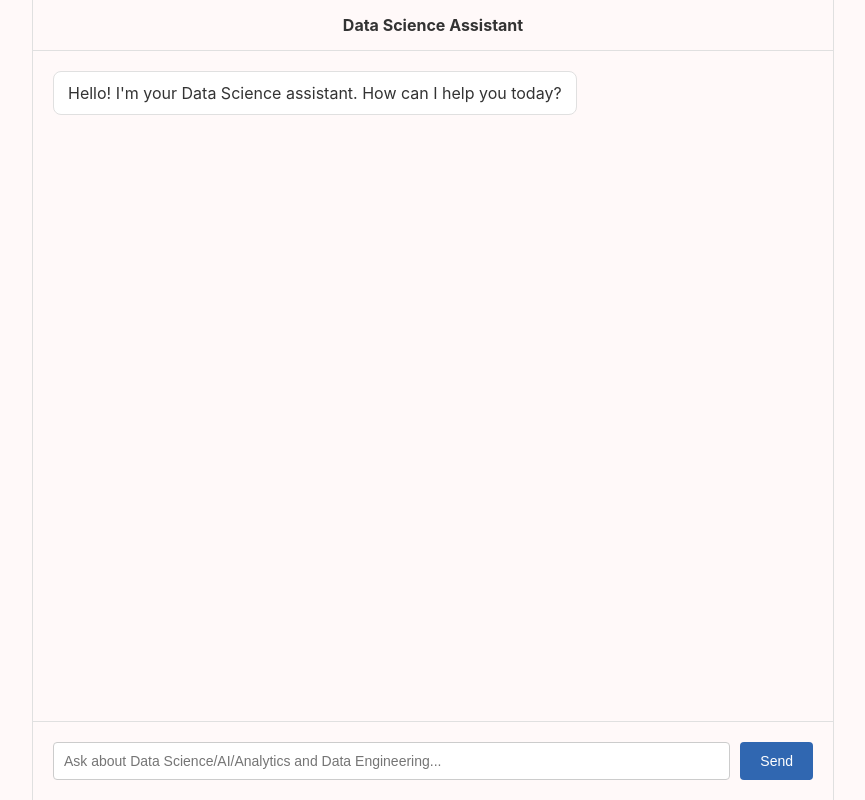
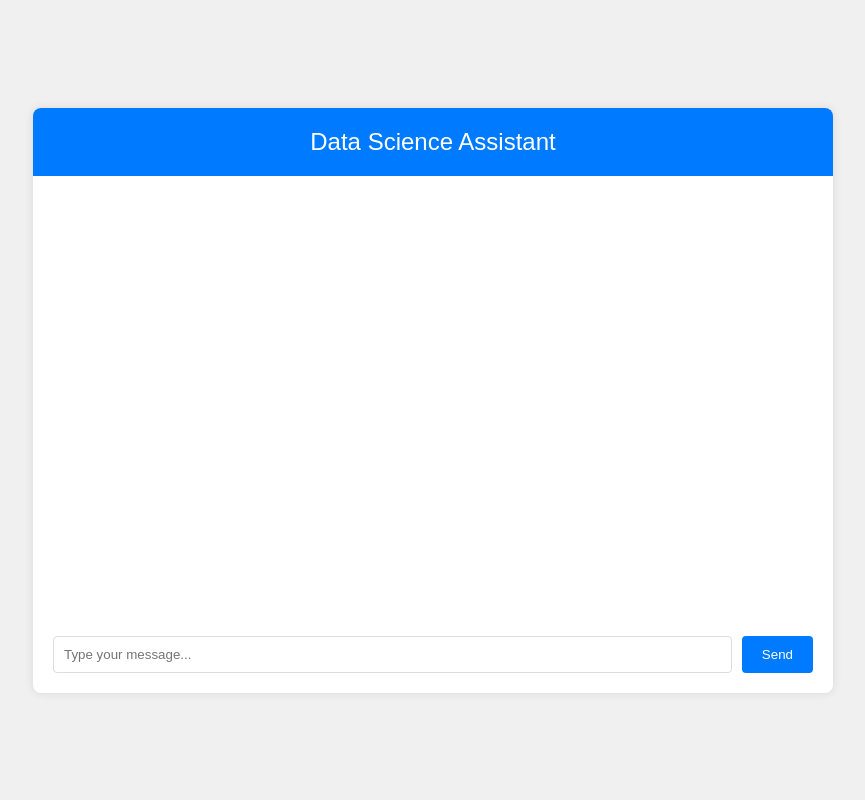
Before and after one commit to aditya699/Data-Carrer-Guide, a Flask app: page / in a window 1280 px wide. Shown: the whole page, without its empty margins (207-1072 px from the left). Run offline with Flask 3, Linux system fonts and the light colour scheme; some libraries are stand-ins or nearby versions.

Commit message:
updated reources +ui/ux

```diff
--- a/app.py
+++ b/app.py
@@ -8,6 +8,7 @@ from langchain.memory import ConversationBufferMemory
 from langchain_core.prompts.prompt import PromptTemplate
 from langchain.globals import set_llm_cache
 from langchain_community.cache import InMemoryCache
+import markdown
 
 # Load environment variables
 load_dotenv()
@@ -24,9 +25,8 @@ You are a concise and helpful data science chatbot. Your role is to provide brie
 
 ## Response Guidelines:
 
-1. Start with a short, direct answer to the query.
-2. Provide most relevant resources.
-3. End with a single follow-up question to engage the user.
+1. Provide resources, which are given in Resource Information: , never add any more resource strictly follow resources only
+2. Format your responses using Markdown syntax for better readability.
 
 ## Resource Information:
 1. Free Course on AI Engineering <https://www.youtube.com/playlist?list=PLSdiMs6f-QAc8Iq1kKJMP8kSYAEUONLgE>
@@ -76,6 +76,16 @@ You are a concise and helpful data science chatbot. Your role is to provide brie
 
 16. RAG Explained <https://www.youtube.com/watch?v=NcCL1gJYyzw&t=11s>
     *(Retrival Augmented Generation)*
+
+17. Industry ready Data Science Project | AI Project(RAG Chatbot playlist)<https://www.youtube.com/playlist?list=PLSdiMs6f-QAcGVpnZ1ougPScXkAuvqIU6>
+    *(Create a RAG based Chatbot following Industry Ready Project)
+
+18. What is AGI?<https://www.youtube.com/watch?v=2yAf_Ne6Br0&list=PLSdiMs6f-QAc4iqzR16jwELlKtrbySzEA&index=3&t=524s>
+    *(What is AGI?)
+
+19. End to End PowerBI Project<https://www.youtube.com/watch?v=IcU7qYBLu88&list=PLSdiMs6f-QAeOKeTIyMYKdUkFa_E4sIzx&index=3&t=2159s>
+    *(End to end power bi chatbot)
+
 If no relevant resources are available, say: "We'll add more resources soon. For urgent needs, please use this form: <https://forms.gle/DFCfRZroJvcmZQWRA>"
 
 Current conversation:
@@ -123,7 +133,10 @@ def chat():
     # Get response from LangChain conversation
     response = conversation.predict(input=user_message)
 
-    return jsonify({'response': response})
+    # Convert markdown to HTML
+    html_response = markdown.markdown(response)
+
+    return jsonify({'response': html_response})
 
 # Run the Flask app
 if __name__ == '__main__':
--- a/requirements.txt
+++ b/requirements.txt
@@ -6,3 +6,4 @@ langchain_core
 langsmith
 gunicorn
 langchain_community
+markdown
--- a/templates/index.html
+++ b/templates/index.html
@@ -4,82 +4,72 @@
     <meta charset="UTF-8">
     <meta name="viewport" content="width=device-width, initial-scale=1.0">
     <title>Data Science Assistant</title>
-    <script src="https://cdnjs.cloudflare.com/ajax/libs/axios/0.21.1/axios.min.js"></script>
     <style>
-        body, html {
-            font-family: -apple-system, BlinkMacSystemFont, "Segoe UI", Roboto, Helvetica, Arial, sans-serif;
+        body {
+            font-family: Arial, sans-serif;
             margin: 0;
             padding: 0;
-            height: 100%;
-            background-color: #fff9f9; /* Very light pink background */
-            color: #333;
+            display: flex;
+            justify-content: center;
+            align-items: center;
+            height: 100vh;
+            background-color: #f0f0f0;
         }
         .app-container {
+            width: 80%;
+            max-width: 800px;
+            background-color: white;
+            border-radius: 8px;
+            box-shadow: 0 0 10px rgba(0, 0, 0, 0.1);
+            overflow: hidden;
+        }
+        .header {
+            background-color: #007bff;
+            color: white;
+            padding: 20px;
+            text-align: center;
+            font-size: 24px;
+        }
+        .chat-container {
+            height: 400px;
+            overflow-y: auto;
+            padding: 20px;
             display: flex;
             flex-direction: column;
-            height: 100vh;
-            max-width: 800px;
-            margin: 0 auto;
-            border-left: 1px solid #e0e0e0;
-            border-right: 1px solid #e0e0e0;
-            background-color: #fff9f9; /* Match body background */
-        }
-        .header {
-            background-color: #fff9f9; /* Match body background */
-            color: #333;
-            padding: 15px;
-            text-align: center;
-            border-bottom: 1px solid #e0e0e0;
-            font-weight: bold;
-        }
-        .chat-container {
-            flex-grow: 1;
-            display: flex;
-            flex-direction: column;
-            padding: 20px;
-            overflow-y: auto;
         }
         .message {
-            margin-bottom: 15px;
-            padding: 10px 14px;
-            border-radius: 8px;
+            margin-bottom: 10px;
+            padding: 10px;
+            border-radius: 5px;
             max-width: 80%;
-            line-height: 1.4;
         }
         .user-message {
-            background-color: #f0f0f0;
             align-self: flex-end;
+            background-color: #007bff;
+            color: white;
         }
-        .bot-message {
-            background-color: #ffffff;
-            border: 1px solid #e0e0e0;
+        .ai-message {
             align-self: flex-start;
+            background-color: #f1f1f1;
         }
         .input-area {
             display: flex;
             padding: 20px;
-            border-top: 1px solid #e0e0e0;
-            background-color: #fff9f9; /* Match body background */
         }
-        #user-input {
+        input[type="text"] {
             flex-grow: 1;
             padding: 10px;
-            border: 1px solid #ccc;
+            border: 1px solid #ddd;
             border-radius: 4px;
-            font-size: 14px;
         }
-        #send-button {
+        button {
             padding: 10px 20px;
-            background-color: #3067b1;
+            background-color: #007bff;
             color: white;
             border: none;
             border-radius: 4px;
             margin-left: 10px;
             cursor: pointer;
-            font-size: 14px;
-        }
-        #send-button:hover {
-            background-color: #265694;
         }
     </style>
 </head>
@@ -88,54 +78,51 @@
         <div class="header">
             Data Science Assistant
         </div>
-        <div class="chat-container" id="chat-messages">
-            <!-- Messages will be dynamically added here -->
+        <div id="chat-messages" class="chat-container">
         </div>
         <div class="input-area">
-            <input type="text" id="user-input" placeholder="Ask about Data Science/AI/Analytics and Data Engineering...">
-            <button id="send-button">Send</button>
+            <input type="text" id="user-input" placeholder="Type your message...">
+            <button onclick="sendMessage()">Send</button>
         </div>
     </div>
 
+    <script src="https://cdnjs.cloudflare.com/ajax/libs/marked/2.0.3/marked.min.js"></script>
     <script>
         const chatMessages = document.getElementById('chat-messages');
         const userInput = document.getElementById('user-input');
-        const sendButton = document.getElementById('send-button');
 
-        function addMessage(message, isUser = false) {
+        function sendMessage() {
+            const message = userInput.value.trim();
+            if (message) {
+                addMessage('You', message);
+                fetch('/chat', {
+                    method: 'POST',
+                    headers: {
+                        'Content-Type': 'application/json',
+                    },
+                    body: JSON.stringify({ message: message }),
+                })
+                .then(response => response.json())
+                .then(data => {
+                    addMessage('AI', data.response, true);
+                });
+                userInput.value = '';
+            }
+        }
+
+        function addMessage(sender, message, isHTML = false) {
             const messageElement = document.createElement('div');
-            messageElement.classList.add('message');
-            messageElement.classList.add(isUser ? 'user-message' : 'bot-message');
-            messageElement.textContent = message;
+            messageElement.className = `message ${sender.toLowerCase()}-message`;
+            messageElement.innerHTML = `<strong>${sender}:</strong> ${isHTML ? message : marked.parse(message)}`;
             chatMessages.appendChild(messageElement);
             chatMessages.scrollTop = chatMessages.scrollHeight;
         }
 
-        async function sendMessage() {
-            const message = userInput.value.trim();
-            if (message) {
-                addMessage(message, true);
-                userInput.value = '';
-
-                try {
-                    const response = await axios.post('/chat', { message: message });
-                    addMessage(response.data.response);
-                } catch (error) {
-                    console.error('Error:', error);
-                    addMessage('Sorry, there was an error processing your request.');
-                }
-            }
-        }
-
-        sendButton.addEventListener('click', sendMessage);
         userInput.addEventListener('keypress', function(e) {
             if (e.key === 'Enter') {
                 sendMessage();
             }
         });
-
-        // Initial greeting
-        addMessage('Hello! I\'m your Data Science assistant. How can I help you today?');
     </script>
 </body>
 </html>
```
